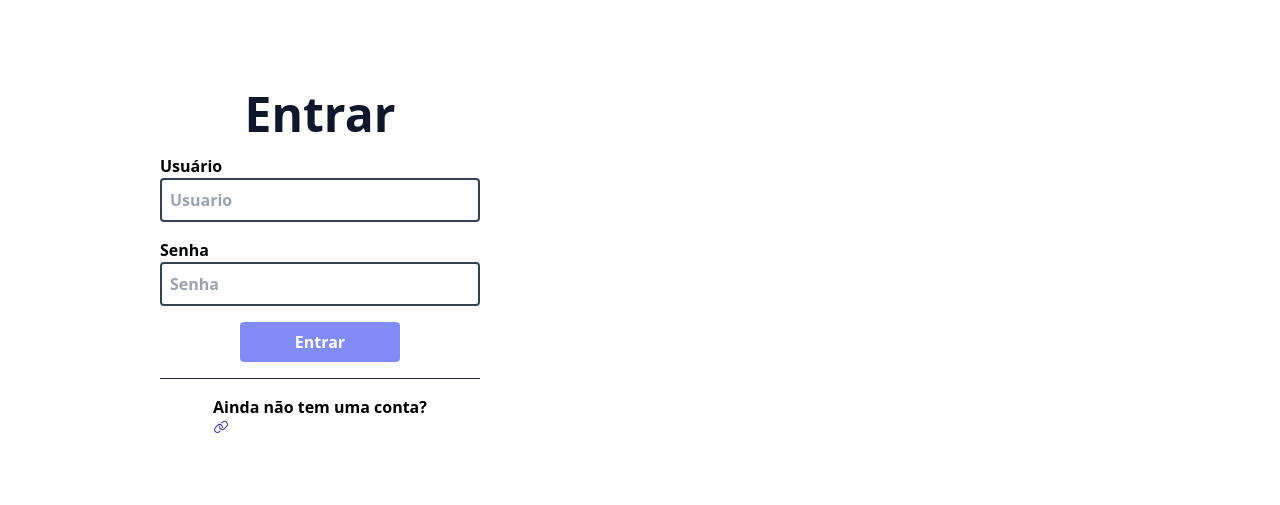
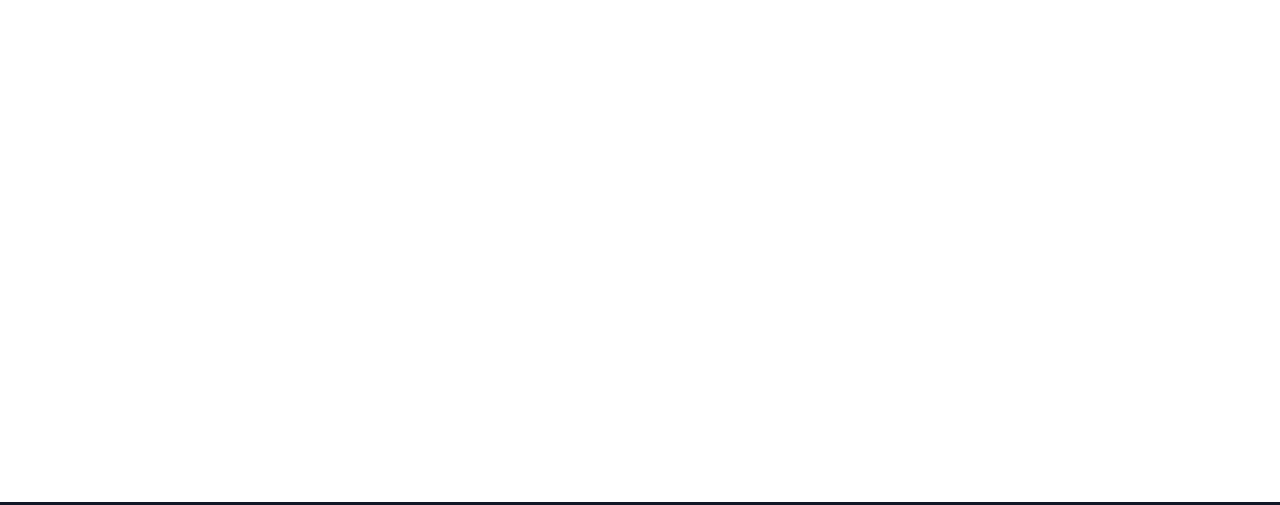
Before and after one commit to ceres03/frontend, a React (Vite) app: page /login in a window 1280 px wide. Shown: the part 202-707 px from the top of the page. Built offline with nearby package versions, Linux system fonts and the light colour scheme.

Commit message:
Componente Login Log

```diff
--- a/src/App.tsx
+++ b/src/App.tsx
@@ -1,7 +1,7 @@
 import "./index.css";
 import Footer from "./components/footer/Footer";
 import { BrowserRouter, Route, Routes } from "react-router-dom";
-import Login from "./pages/Login/Login";
+import Login from "./pages/login/Login";
 import Sobre from "./pages/sobre/Sobre";
 import Home from "./pages/Home/Home";
 import Navbar from "./components/Navbar/Navbar";
--- a/src/pages/login/Login.css
+++ /dev/null
@@ -1,8 +0,0 @@
-.fundoLogin {
-    background-image: url();
-    background-repeat: no-repeat;
-    min-height: 100vh;
-    width: 100%;
-    background-size: cover;
-    background-position: center;
-  }
--- a/src/pages/login/Login.tsx
+++ /dev/null
@@ -1,94 +0,0 @@
-
-import { ChangeEvent, useContext, useEffect, useState } from 'react';
-import { useNavigate } from '../../../node_modules/react-router-dom/dist/index';
-import { AuthContext } from '../../contexts/AuthContext';
-import UsuarioLogin from '../../models/UsuarioLogin';
-import './Login.css';
-import { RotatingLines } from 'react-loader-spinner';
-import { Link } from '@phosphor-icons/react';
-
-function Login() {
-    let navigate = useNavigate();
-
-    const [usuarioLogin, setUsuarioLogin] = useState<UsuarioLogin>(
-        {} as UsuarioLogin
-    );
-
-    const { usuario, handleLogin } = useContext(AuthContext);
-
-    const { isLoading } = useContext(AuthContext)
-
-    useEffect(() => {
-        if (usuario.token !== "") {
-            navigate('/home')
-        }
-    }, [usuario])
-
-    function atualizarEstado(e: ChangeEvent<HTMLInputElement>) {
-        setUsuarioLogin({
-            ...usuarioLogin,
-            [e.target.name]: e.target.value
-        })
-    }
-
-    function login(e: ChangeEvent<HTMLFormElement>) {
-        e.preventDefault()
-        handleLogin(usuarioLogin)
-    }
-
-    return (
-        <>
-            <div className="grid grid-cols-1 lg:grid-cols-2 h-screen place-items-center font-bold ">
-                <form className="flex justify-center items-center flex-col w-1/2 gap-4" onSubmit={login}>
-                    <h2 className="text-slate-900 text-5xl ">Entrar</h2>
-                    <div className="flex flex-col w-full">
-                        <label htmlFor="usuario">Usuário</label>
-                        <input
-                            type="text"
-                            id="usuario"
-                            name="usuario"
-                            placeholder="Usuario"
-                            className="border-2 border-slate-700 rounded p-2"
-                            value={usuarioLogin.email}
-                            onChange={(e: ChangeEvent<HTMLInputElement>) => atualizarEstado(e)}
-                        />
-                    </div>
-                    <div className="flex flex-col w-full">
-                        <label htmlFor="senha">Senha</label>
-                        <input
-                            type="password"
-                            id="senha"
-                            name="senha"
-                            placeholder="Senha"
-                            className="border-2 border-slate-700 rounded p-2"
-                            value={usuarioLogin.senha}
-                            onChange={(e: ChangeEvent<HTMLInputElement>) => atualizarEstado(e)}
-                        />
-                    </div>
-                    <button type='submit' className="rounded bg-indigo-400 hover:bg-indigo-900 text-white w-1/2 py-2 flex justify-center">
-                        {isLoading ? <RotatingLines
-                            strokeColor="white"
-                            strokeWidth="5"
-                            animationDuration="0.75"
-                            width="24"
-                            visible={true}
-                        /> :
-                            <span>Entrar</span>}
-                    </button>
-
-                    <hr className="border-slate-800 w-full" />
-
-                    <p>
-                        Ainda não tem uma conta?{' '}
-                        <Link to="/cadastro" className="text-indigo-800 hover:underline">
-                            Cadastre-se
-                        </Link>
-                    </p>
-                </form>
-                <div className="fundoLogin hidden lg:block"></div>
-            </div>
-        </>
-    );
-}
-
-export default Login;
```
